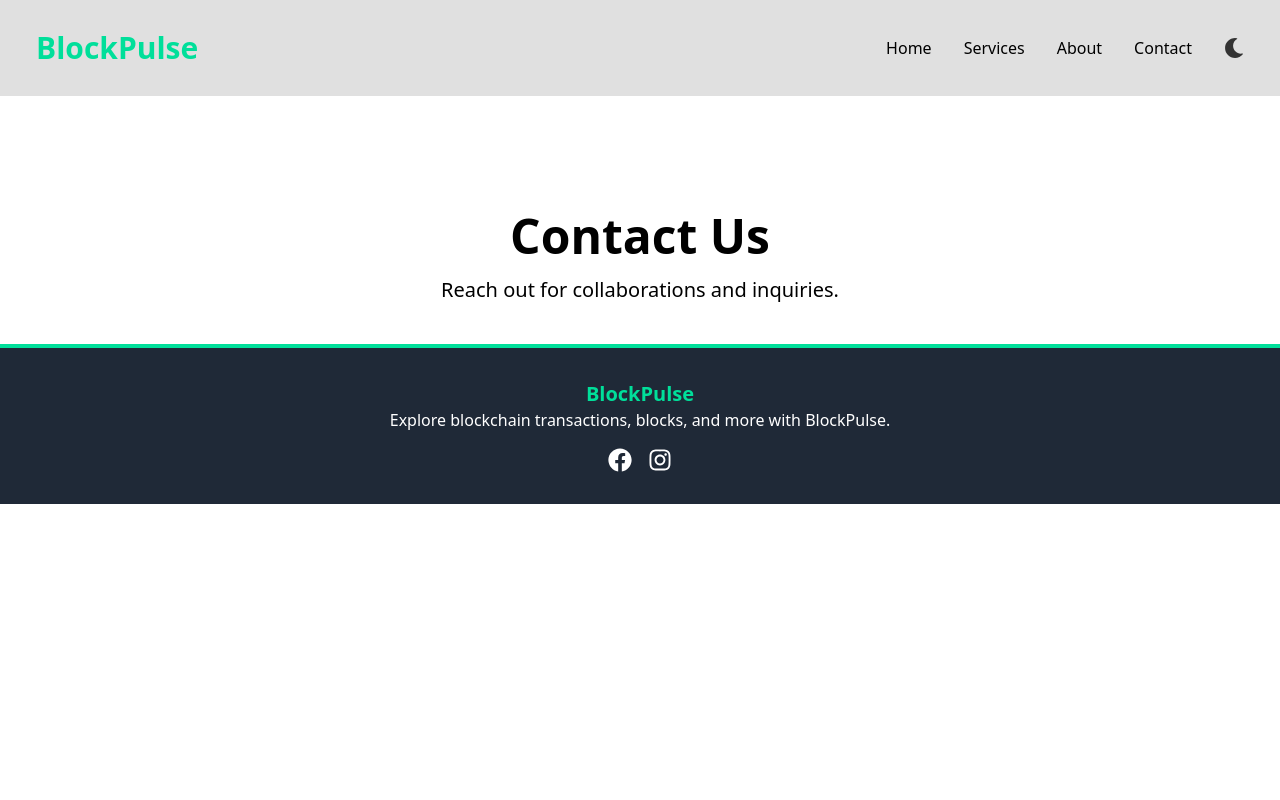
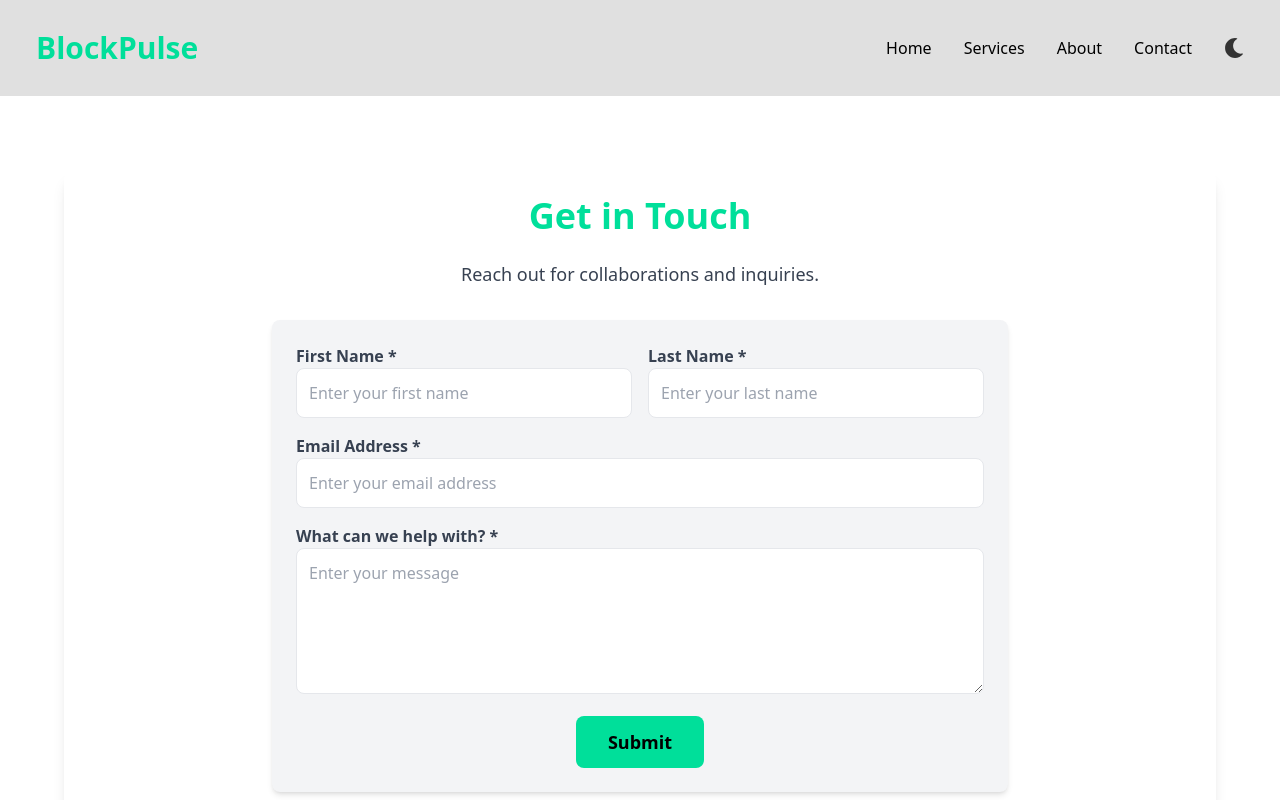
Before and after one commit to StarScreamXnX2Nv/blockpulse, a React (Create React App) app: page /contact in a window 1280 px wide. Shown: the top 800 px of the page. Built offline with nearby package versions, Linux system fonts and the light colour scheme.

Commit message:
Updated contact form (or any relevant message)

```diff
--- a/package.json
+++ b/package.json
@@ -7,7 +7,10 @@
     "@testing-library/react": "^16.1.0",
     "@testing-library/user-event": "^14.5.2",
     "axios": "^1.7.9",
+    "body-parser": "^1.20.3",
+    "cors": "^2.8.5",
     "cra-template": "1.2.0",
+    "express": "^4.21.2",
     "react": "^18.2.0",
     "react-dom": "^18.2.0",
     "react-icons": "^5.4.0",
--- a/src/components/About.jsx
+++ b/src/components/About.jsx
@@ -2,9 +2,53 @@ import React from 'react';
 
 const About = () => {
   return (
-    <div className='text-center mt-20'>
-      <h1 className='text-5xl font-bold'>About Us</h1>
-      <p className='text-xl mt-4 '>Learn more about MTW Blockchain and our mission.</p>
+    <div className="max-w-6xl mx-auto mt-10 p-6 bg-white dark:bg-[#121212] rounded-lg shadow-lg min-h-screen">
+      <h1 className="text-4xl font-bold text-center mb-6 text-[#00df9a] dark:text-[#00df9a]">
+        About Us
+      </h1>
+      <p className="text-lg text-center text-gray-700 dark:text-gray-300 mb-8">
+        Learn more about MTW Blockchain and our mission.
+      </p>
+
+      <div className="flex justify-center">
+        <img
+          src="https://images.pexels.com/photos/3183150/pexels-photo-3183150.jpeg?auto=compress&cs=tinysrgb&dpr=2&h=650&w=940"
+          alt="Team working"
+          className="rounded-lg shadow-lg w-full md:w-3/4 lg:w-2/3"
+        />
+      </div>
+
+      <div className="mt-10 space-y-8">
+        {/* Section 1 */}
+        <div className="p-6 bg-gray-100 dark:bg-gray-800 rounded-lg shadow-md">
+          <h2 className="text-2xl font-bold text-center text-black dark:text-white">Who We Are</h2>
+          <p className="text-lg text-gray-700 dark:text-gray-300 mt-2">
+            We are a group of dedicated students from Ort Braude College, collaborating on an
+            exciting project as part of our bachelor's degree course. Our team is passionate about
+            harnessing the power of technology to make financial information more accessible and transparent.
+          </p>
+        </div>
+
+        {/* Section 2 */}
+        <div className="p-6 bg-gray-100 dark:bg-gray-800 rounded-lg shadow-md">
+          <h2 className="text-2xl font-bold text-center text-black dark:text-white">Our Mission</h2>
+          <p className="text-lg text-gray-700 dark:text-gray-300 mt-2">
+            Our mission is to provide a comprehensive and user-friendly platform for retrieving detailed
+            information about blockchain transactions and related financial data. We believe that transparency
+            in financial transactions is crucial for fostering trust and innovation in the digital economy.
+          </p>
+        </div>
+
+        {/* Section 3 */}
+        <div className="p-6 bg-gray-100 dark:bg-gray-800 rounded-lg shadow-md">
+          <h2 className="text-2xl font-bold text-center text-black dark:text-white">Our Team</h2>
+          <p className="text-lg text-gray-700 dark:text-gray-300 mt-2">
+            We are a diverse team of software engineering students. Our combined skills enable us
+            to develop a robust and reliable platform that meets the needs of our users. Each member
+            of our team brings a unique perspective and a shared commitment to excellence.
+          </p>
+        </div>
+      </div>
     </div>
   );
 };
--- a/src/components/Contact.jsx
+++ b/src/components/Contact.jsx
@@ -1,10 +1,103 @@
-import React from 'react';
+import React, { useState } from 'react';
 
 const Contact = () => {
+  const [formData, setFormData] = useState({
+    firstName: '',
+    lastName: '',
+    email: '',
+    message: '',
+  });
+
+  const handleChange = (e) => {
+    setFormData({ ...formData, [e.target.name]: e.target.value });
+  };
+
+  const handleSubmit = (e) => {
+    e.preventDefault();
+    console.log('Form submitted:', formData);
+  };
+
   return (
-    <div className='text-center mt-20'>
-      <h1 className='text-5xl font-bold'>Contact Us</h1>
-      <p className='text-xl mt-4 '>Reach out for collaborations and inquiries.</p>
+    <div className="max-w-6xl mx-auto mt-10 p-6 bg-white dark:bg-[#121212] rounded-lg shadow-lg min-h-screen flex flex-col">
+      <h1 className="text-4xl font-bold text-center mb-6 text-[#00df9a] dark:text-[#00df9a]">
+        Get in Touch
+      </h1>
+      <p className="text-lg text-center text-gray-700 dark:text-gray-300 mb-8">
+        Reach out for collaborations and inquiries.
+      </p>
+
+      <div className="flex justify-center">
+        <form
+          onSubmit={handleSubmit}
+          className="bg-gray-100 dark:bg-gray-800 p-6 rounded-lg shadow-md w-full md:w-3/4 lg:w-2/3"
+        >
+          {/* First Name & Last Name */}
+          <div className="flex flex-col md:flex-row gap-4 mb-4">
+            <div className="w-full">
+              <label className="block text-gray-700 dark:text-gray-300 font-bold">First Name *</label>
+              <input
+                type="text"
+                name="firstName"
+                value={formData.firstName}
+                onChange={handleChange}
+                required
+                placeholder="Enter your first name"
+                className="w-full p-3 border rounded-lg bg-white dark:bg-gray-700 dark:text-white"
+              />
+            </div>
+            <div className="w-full">
+              <label className="block text-gray-700 dark:text-gray-300 font-bold">Last Name *</label>
+              <input
+                type="text"
+                name="lastName"
+                value={formData.lastName}
+                onChange={handleChange}
+                required
+                placeholder="Enter your last name"
+                className="w-full p-3 border rounded-lg bg-white dark:bg-gray-700 dark:text-white"
+              />
+            </div>
+          </div>
+
+          {/* Email */}
+          <div className="mb-4">
+            <label className="block text-gray-700 dark:text-gray-300 font-bold">Email Address *</label>
+            <input
+              type="email"
+              name="email"
+              value={formData.email}
+              onChange={handleChange}
+              required
+              placeholder="Enter your email address"
+              className="w-full p-3 border rounded-lg bg-white dark:bg-gray-700 dark:text-white"
+            />
+          </div>
+
+          {/* Message */}
+          <div className="mb-4">
+            <label className="block text-gray-700 dark:text-gray-300 font-bold">What can we help with? *</label>
+            <textarea
+              name="message"
+              value={formData.message}
+              onChange={handleChange}
+              required
+              placeholder="Enter your message"
+              className="w-full p-3 border rounded-lg bg-white dark:bg-gray-700 dark:text-white"
+              rows="5"
+            ></textarea>
+          </div>
+
+          {/* Submit Button */}
+          <div className="flex justify-center">
+            <button
+              type="submit"
+              className="bg-[#00df9a] dark:bg-[#007a4e] text-black dark:text-white px-8 py-3 rounded-lg text-lg font-semibold hover:bg-[#00c482] dark:hover:bg-[#005f3b] transition"
+            >
+              Submit
+            </button>
+          </div>
+        </form>
+      </div>
     </div>
   );
 };
--- a/src/components/Footer.jsx
+++ b/src/components/Footer.jsx
@@ -10,7 +10,7 @@ const Footer = () => {
       const documentHeight = document.documentElement.scrollHeight;
       const scrollPosition = window.scrollY + windowHeight;
 
-      // Show footer only when user reaches the bottom
+      // Show footer only when the user reaches the bottom
       setIsVisible(scrollPosition >= documentHeight - 10);
     };
 
@@ -20,9 +20,11 @@ const Footer = () => {
 
   return (
     <footer
-      className={`w-full ${isVisible ? 'opacity-100' : 'opacity-0 pointer-events-none'} transition-opacity duration-500
-      bg-gray-800 text-white dark:bg-[#121212] dark:text-gray-300 p-8 text-center mt-10 border-t-4 border-[#00df9a]`}>
-
+      className={`w-full ${
+        isVisible ? 'opacity-100' : 'opacity-0 pointer-events-none'
+      } transition-opacity duration-500
+      bg-gray-200 dark:bg-[#121212] text-black dark:text-gray-300 p-8 text-center mt-10 border-t-4 border-[#00df9a]`}
+    >
       <h2 className="text-xl font-bold text-[#00df9a]">BlockPulse</h2>
       <p>Explore blockchain transactions, blocks, and more with BlockPulse.</p>
       <div className="flex justify-center space-x-4 mt-4">
```
Also changed, not shown: src/index.js (line endings or trailing spaces), 1 other file (tests, documents, lock files or other folders).
